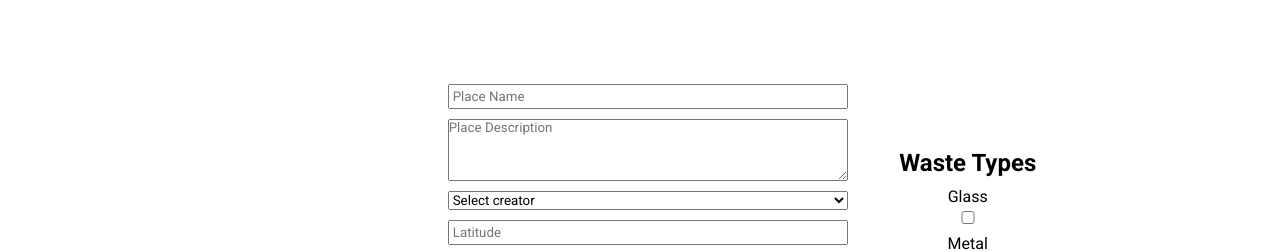
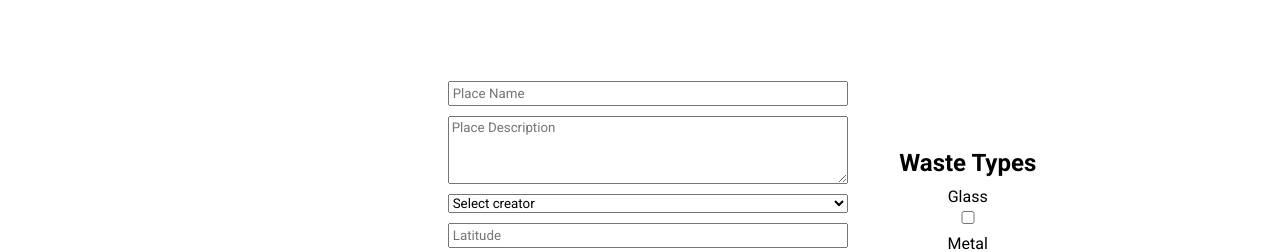
Before and after one commit to Felipevhm/recycleSpot, a React (Vite) app: page /register-place in a window 1280 px wide. Shown: the top 252 px of the page. Built offline with nearby package versions, Linux system fonts and the light colour scheme; data requests are answered from the project's data file.

Commit message:
Fix textarea padding

```diff
--- a/src/components/FormCollectPoint/index.module.css
+++ b/src/components/FormCollectPoint/index.module.css
@@ -36,7 +36,7 @@ p {
   gap: 20px;
 }
 
-.inputsDiv input {
+.inputsDiv input,.inputsDiv textarea {
 padding: 3px;
  }
 
```
